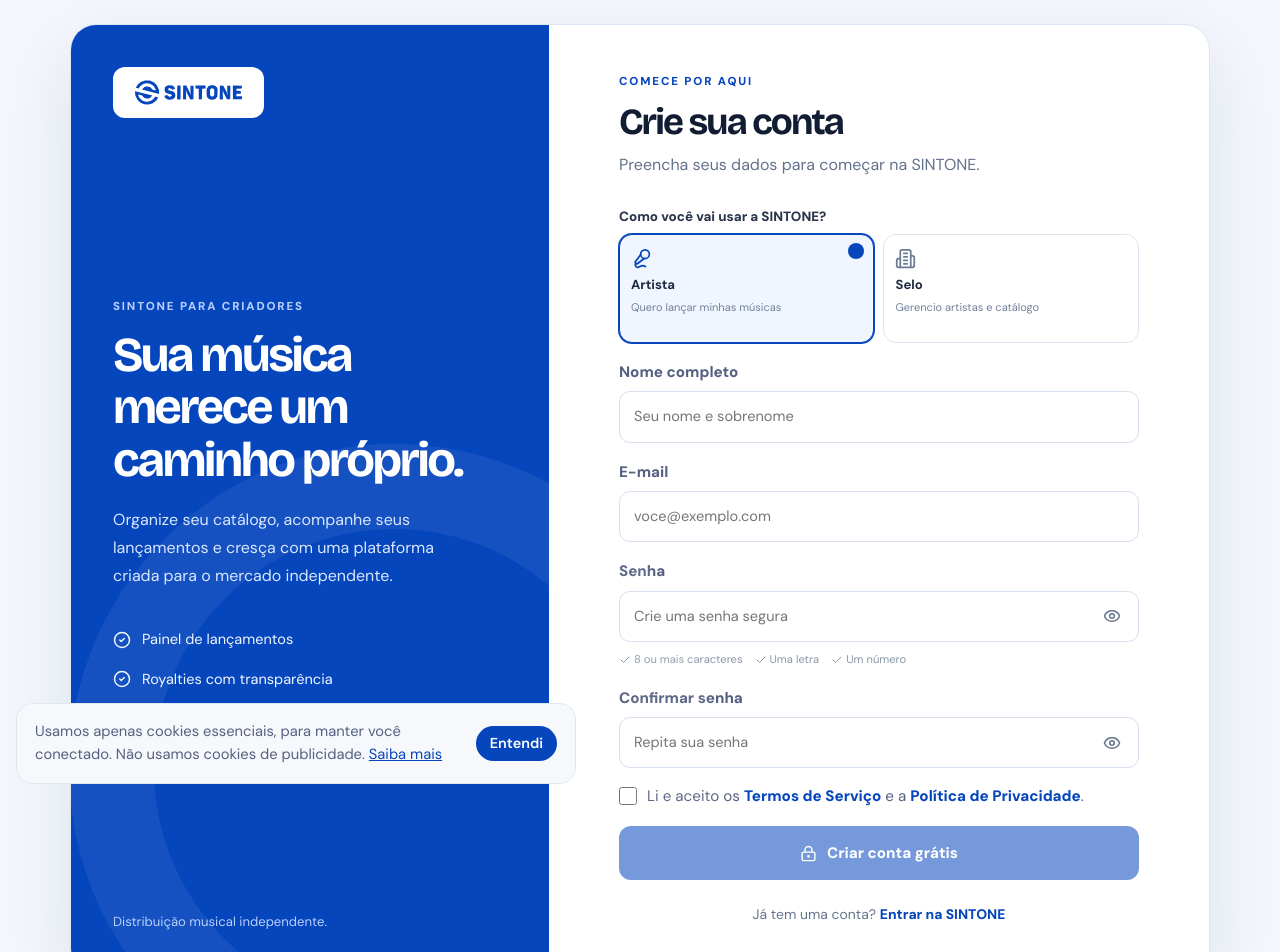
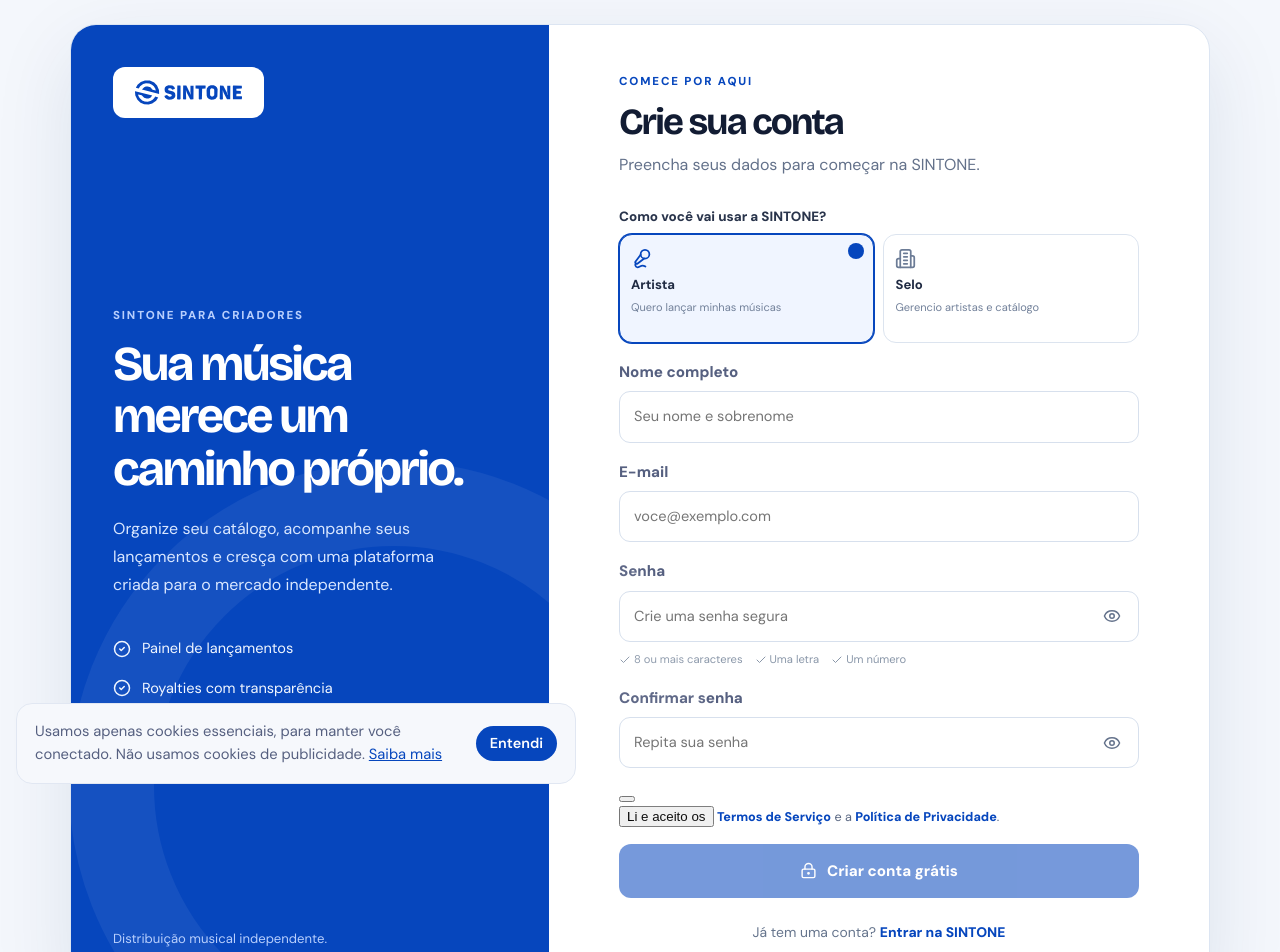
Before and after one commit to thiagodeline/nodal-music, a Next.js app: page /register in a window 1280 px wide. Shown: the top 952 px of the page. Built offline with nearby package versions, Linux system fonts and the light colour scheme.

Commit message:
Trocar checkbox nativo por controle de aceite acessível e reativo

```diff
--- a/src/app/register/page.tsx
+++ b/src/app/register/page.tsx
@@ -1,7 +1,7 @@
 'use client'
 import { useState } from 'react'
 import Link from 'next/link'
-import { Controller, useForm } from 'react-hook-form'
+import { useForm } from 'react-hook-form'
 import { zodResolver } from '@hookform/resolvers/zod'
 import { z } from 'zod'
 import { Check, CircleCheck, Eye, EyeOff, Mic2, Building2, LoaderCircle, LockKeyhole } from 'lucide-react'
@@ -29,13 +29,15 @@ export default function Register() {
   const [showConfirm, setShowConfirm] = useState(false)
   const [feedback, setFeedback] = useState('')
   const [done, setDone] = useState(false)
-  const { register, control, handleSubmit, watch, setValue, formState: { errors, isSubmitting, isValid, touchedFields } } = useForm<Values>({
+  const { register, handleSubmit, watch, setValue, formState: { errors, isSubmitting, isValid, touchedFields } } = useForm<Values>({
     resolver: zodResolver(schema), mode: 'onChange',
     defaultValues: { fullName: '', email: '', password: '', confirmPassword: '', profile: 'artista', terms: false },
   })
   const password = watch('password') || ''
   const confirmPassword = watch('confirmPassword') || ''
   const profile = watch('profile')
+  const termsAccepted = watch('terms') === true
+  const toggleTerms = () => setValue('terms', !termsAccepted, { shouldValidate: true, shouldDirty: true, shouldTouch: true })
   const passes = [password.length >= 8, /[A-Za-z]/.test(password), /[0-9]/.test(password)]
   const field = (id: string, label: string, error?: string) => <div className="rg-caption"><label htmlFor={id}>{label}</label>{error && <small id={id + '-error'} role="alert">{error}</small>}</div>
 
@@ -116,26 +118,26 @@ export default function Register() {
               {confirmPassword && password === confirmPassword && <small className="rg-match"><CircleCheck size={13}/> As senhas coincidem</small>}
             </div>
             <div className="rg-terms">
-              <Controller
-                name="terms"
-                control={control}
-                render={({ field }) => (
-                  <label className="rg-terms-label" htmlFor="rg-terms-checkbox">
-                    <input
-                      id="rg-terms-checkbox"
-                      type="checkbox"
-                      name={field.name}
-                      ref={field.ref}
-                      checked={field.value === true}
-                      onBlur={field.onBlur}
-                      onChange={(event) => field.onChange(event.target.checked)}
-                      aria-invalid={!!errors.terms}
-                      aria-describedby={errors.terms ? 'rg-terms-error' : undefined}
-                    />
-                    <span>Li e aceito os <Link href="/termos" target="_blank">Termos de Serviço</Link> e a <Link href="/privacidade" target="_blank">Política de Privacidade</Link>.</span>
-                  </label>
-                )}
-              />
+              <div className="rg-terms-row">
+                <button
+                  type="button"
+                  className={'rg-terms-check' + (termsAccepted ? ' is-checked' : '')}
+                  role="checkbox"
+                  aria-label="Aceito os Termos de Serviço e a Política de Privacidade"
+                  aria-checked={termsAccepted}
+                  aria-invalid={!!errors.terms}
+                  aria-describedby={errors.terms ? 'rg-terms-error' : undefined}
+                  onClick={toggleTerms}
+                >
+                  {termsAccepted && <Check size={15} strokeWidth={3} aria-hidden="true" />}
+                </button>
+                <div className="rg-terms-copy">
+                  <button type="button" className="rg-terms-text-toggle" onClick={toggleTerms}>Li e aceito os</button>{' '}
+                  <Link href="/termos" target="_blank" rel="noopener noreferrer">Termos de Serviço</Link>
+                  {' '}e a{' '}
+                  <Link href="/privacidade" target="_blank" rel="noopener noreferrer">Política de Privacidade</Link>.
+                </div>
+              </div>
               {errors.terms && <small id="rg-terms-error" role="alert">{errors.terms.message}</small>}
             </div>
             {feedback && <div className="rg-alert" role="alert">{feedback}</div>}
```
